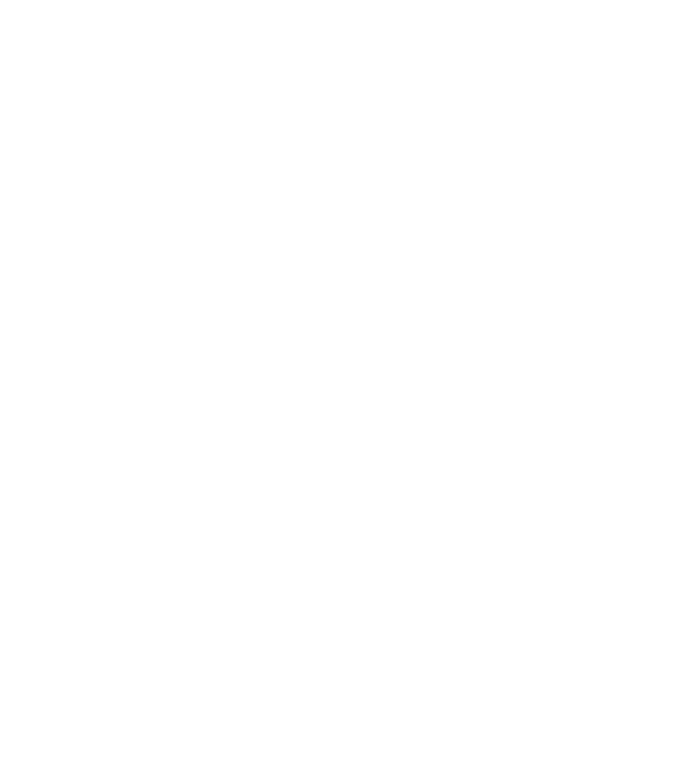
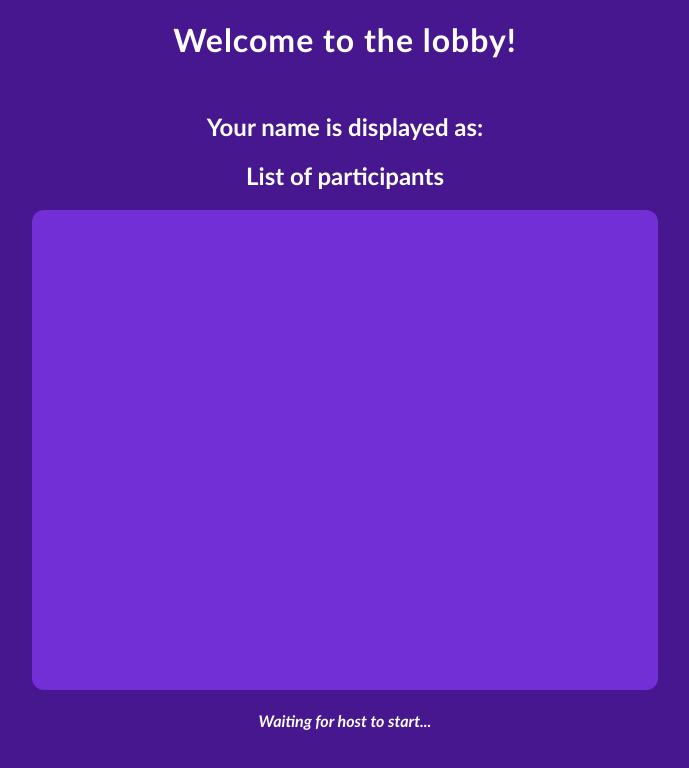
Before and after one commit to Jor123kna/3940-Group-Assignment, a plain HTML site: page lobby.html in a window 1280 px wide. Shown: the whole page, without its empty margins (295-984 px from the left). Drawn offline with Linux system fonts and the light colour scheme.

Commit message:
Created the lobby page

```diff
--- a/lobby.html
+++ b/lobby.html
@@ -1,9 +1,115 @@
 <!doctype html>
 <html lang="en">
-  <head>
-    <meta charset="UTF-8" />
-    <meta name="viewport" content="width=device-width, initial-scale=1.0" />
-    <title>Document</title>
-  </head>
-  <body></body>
+
+<head>
+  <meta charset="UTF-8" />
+  <meta name="viewport" content="width=device-width, initial-scale=1.0" />
+  <title>Lobby</title>
+  <style>
+    :root {
+      --purple: #46178f;
+      --purple-dark: #33106b;
+      --light-purple: #722fd5;
+    }
+
+    body {
+      margin: 0;
+      min-height: 100vh;
+      padding: 20px 14px 40px;
+      background: var(--purple);
+      color: #fff;
+      font-family: Montserrat, "Trebuchet MS", Arial, Helvetica, sans-serif;
+      overflow: hidden;
+    }
+
+    h1 {
+      margin: 0 0 14px;
+      text-align: center;
+      font-size: 2rem;
+      letter-spacing: 1px;
+    }
+
+    h2 {
+      text-align: center;
+    }
+
+    #lobby_box {
+      width: 50%;
+      height: 60vh;
+      margin: 0 auto;
+      padding: 10px;
+      border-radius: 12px;
+      overflow-y: auto;
+      overflow-x: hidden;
+      background-color: var(--light-purple);
+      box-sizing: border-box;
+      border: 3px solid var();
+    }
+
+    #participant_list {
+      list-style-position: inside;
+      padding: 0;
+      margin: 0;
+    }
+
+    /* ------- Scroll Bar Decoration -------*/
+    /* Firefox */
+    #lobby_box {
+      scrollbar-width: thin;
+      scrollbar-color: var(--light-purple) var(--purple-dark);
+    }
+
+    /* Chrome, Edge, Safari */
+    #lobby_box::-webkit-scrollbar {
+      width: 10px;
+    }
+
+    #lobby_box::-webkit-scrollbar-track {
+      background: var(--purple-dark);
+      border-radius: 10px;
+    }
+
+    #lobby_box::-webkit-scrollbar-thumb {
+      background: var(--light-purple);
+      border-radius: 10px;
+      border: 2px solid var(--purple-dark);
+    }
+
+    #lobby_box::-webkit-scrollbar-thumb:hover {
+      background: #9257e8;
+    }
+    /* ---------------------------- */
+
+    .lobby {
+      background: var(--purple-dark);
+      border-radius: 12px;
+      padding: 16px;
+      text-align: center;
+      margin-bottom: 6px;
+      font-size: 25px;
+    }
+
+    h4 {
+      text-align: center;
+    }
+  </style>
+</head>
+
+<body>
+  <div>
+    <h1>Welcome to the lobby!</h1>
+    <br>
+    <!-- The typed username can be displayed here -->
+    <h2>Your name is displayed as: <i id="username"></i></h2>
+    <h2>List of participants</h2>
+  </div>
+
+  <div id="lobby_box">
+    <ol id="participant_list">
+      <!-- participants can get added to the ordered list with this format: <li class="lobby">John Doe</li> -->
+    </ol>
+  </div>
+  <h4><i>Waiting for host to start...</i></h4>
+</body>
+
 </html>
```
